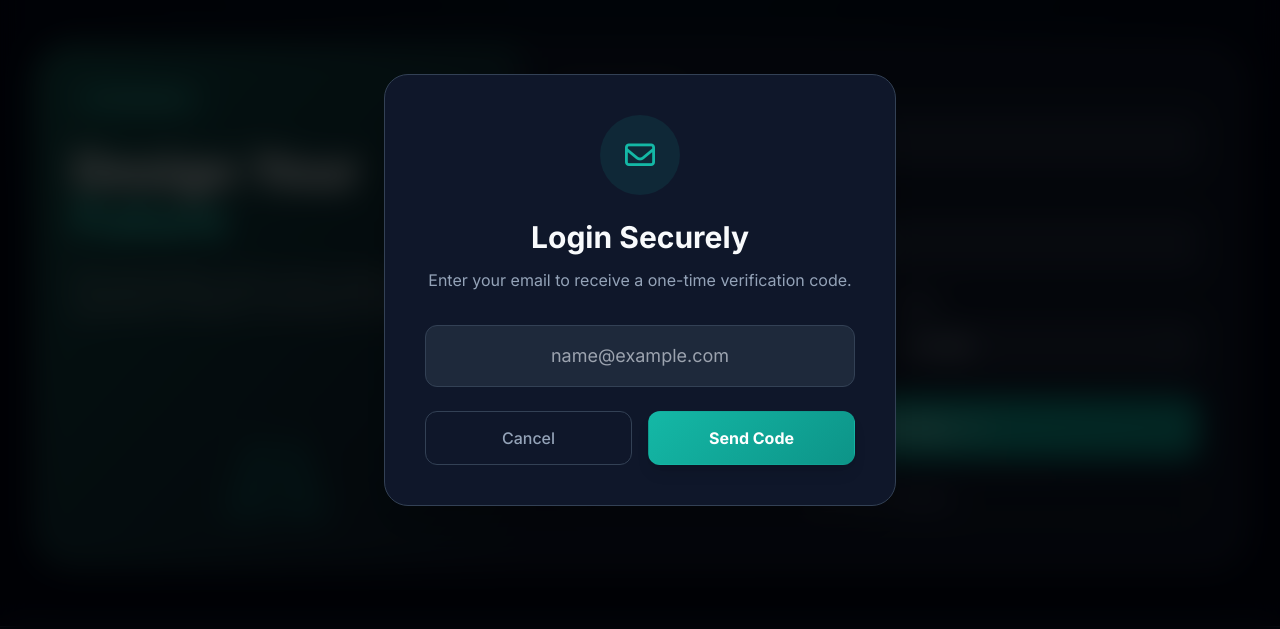
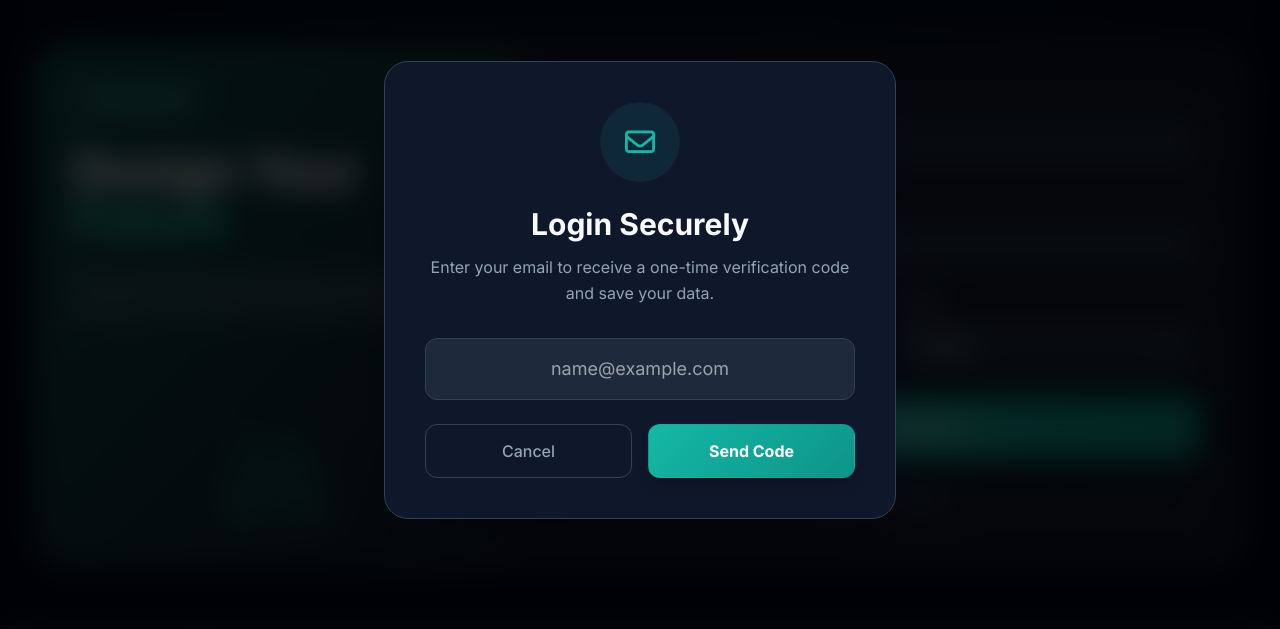
Before and after one commit to Muhammad-Owais-1947/Smart-Raasta, a plain HTML site: page index.html in a window 1280 px wide. Both pictures are taken after a click on the button "Yes, Login". Shown: the part 110-739 px from the top of the page. Drawn offline with nearby package versions, Linux system fonts and the light colour scheme; no server answers.

Commit message:
Update index.html

```diff
--- a/index.html
+++ b/index.html
@@ -212,7 +212,7 @@
         <div class="modal-content rounded-3xl p-10 w-full max-w-lg text-center animate-fade-in-scale-up shadow-2xl">
             <div class="w-20 h-20 bg-teal-500/10 rounded-full flex items-center justify-center mx-auto mb-6 text-teal-500 text-3xl"><i class="fa-regular fa-envelope"></i></div>
             <h3 class="text-3xl font-bold mb-3 text-primary">Login Securely</h3>
-            <p id="login-msg" class="text-base mb-8 text-secondary leading-relaxed">Enter your email to receive a one-time verification code.</p>
+            <p id="login-msg" class="text-base mb-8 text-secondary leading-relaxed">Enter your email to receive a one-time verification code and save your data.</p>
             <form id="login-form" class="space-y-6">
                 <div id="step-email"><input type="email" id="email-input" class="w-full rounded-xl p-4 text-center border outline-none text-lg bg-tertiary border-theme focus:border-teal-500" placeholder="name@example.com" required></div>
                 <div id="step-otp" class="hidden"><input type="text" id="otp-input" class="w-full rounded-xl p-4 text-center border outline-none text-3xl tracking-[0.5em] font-mono font-bold bg-tertiary border-theme focus:border-teal-500" placeholder="123456" maxlength="6"></div>
```
